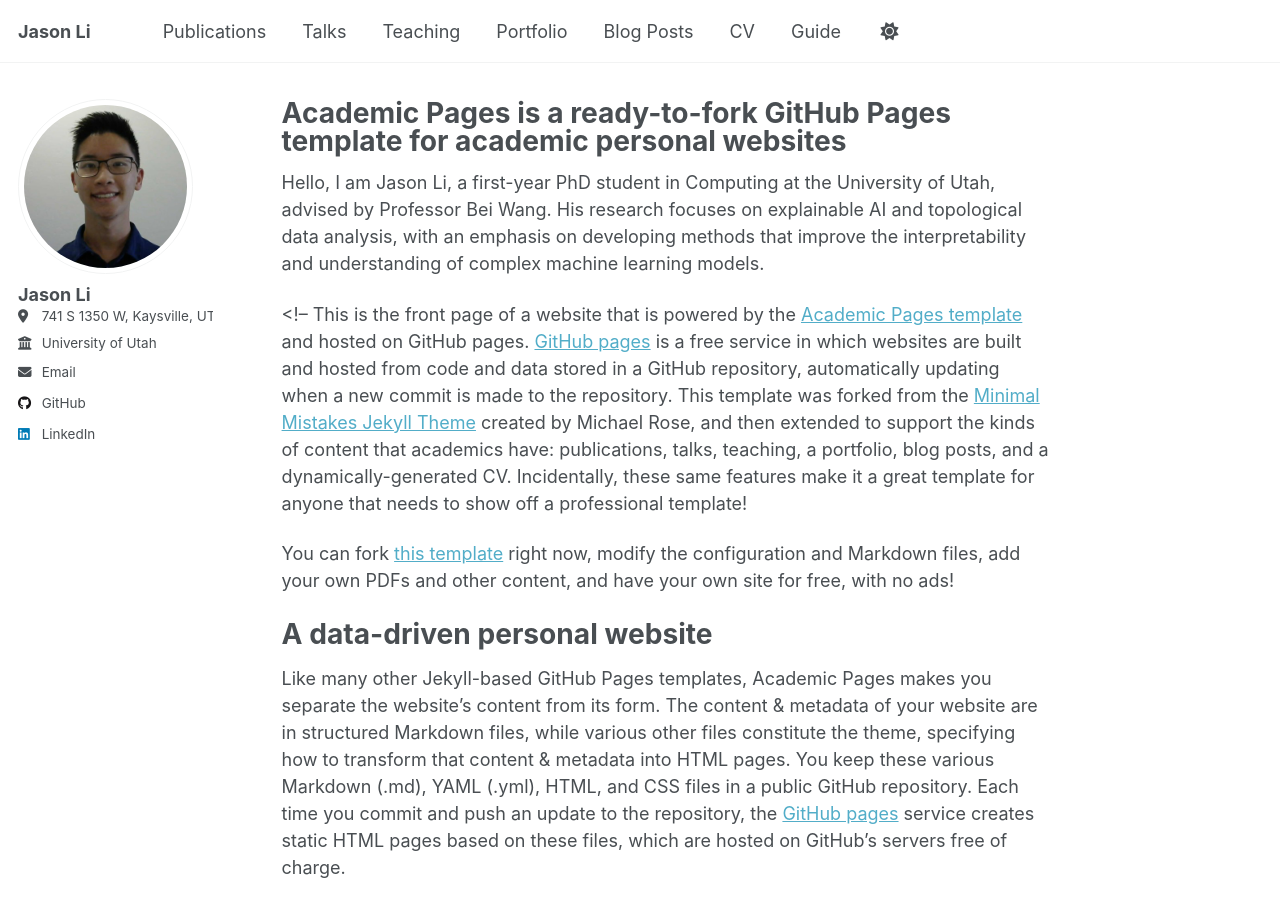
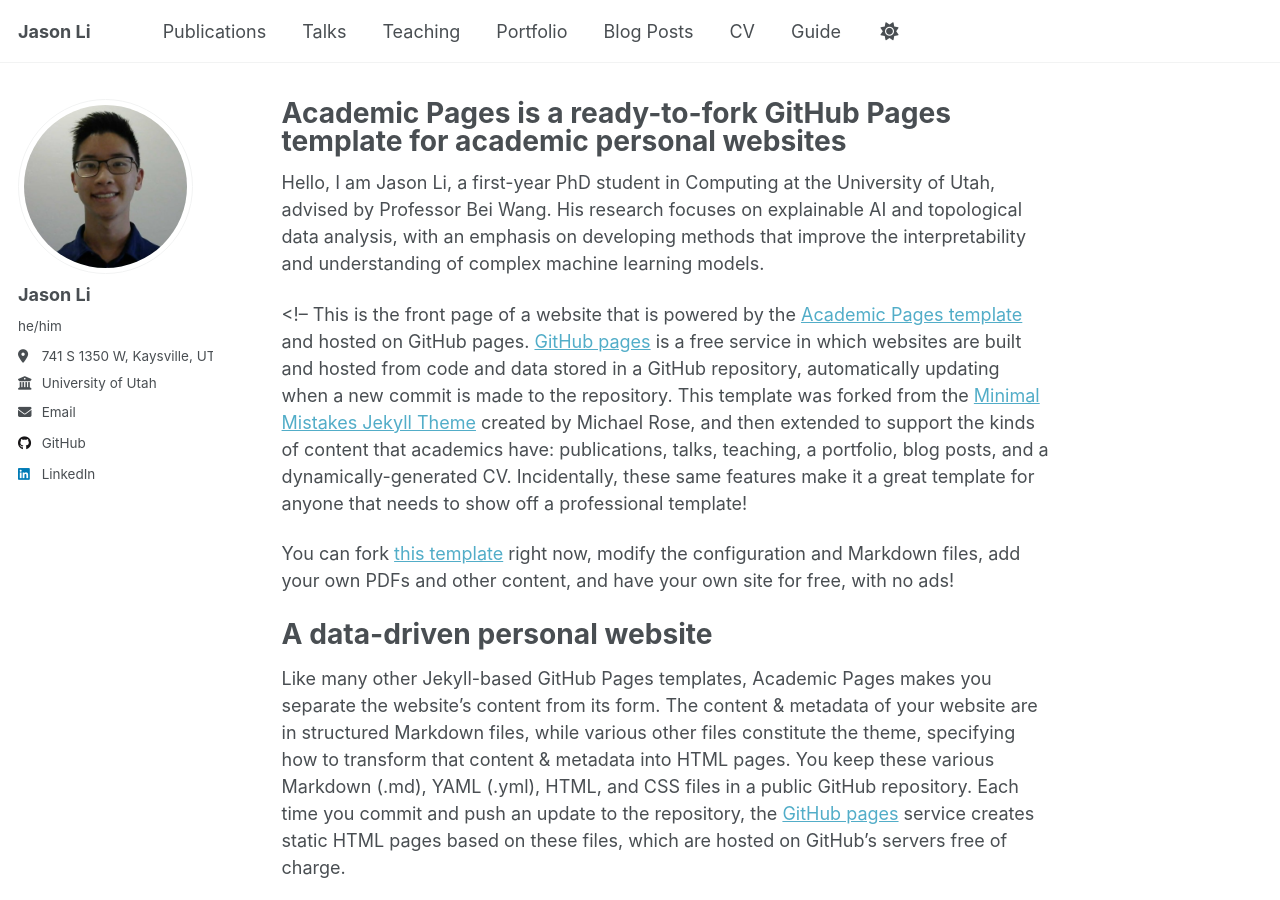
Before and after one commit to lnsidiou5/lnsidiou5.github.io, a Jekyll site: the page built from _pages/about.md, in a window 1280 px wide and 900 px high. Built offline with Jekyll 4.4.1, drawn with Linux system fonts in a browser that asks for light colours; a script that is not in the unit is left out.

Commit message:
Fix profile pic

```diff
--- a/_config.yml
+++ b/_config.yml
@@ -23,9 +23,9 @@ repository               : "lnsidiou5/lnsidiou5.github.io"
 #               Additional customization can be done by editing /_includes/author-profile.html
 author:
   # Biographic information
-  avatar           : "profile.jpg"
+  avatar           : "profile.png"
   name             : "Jason Li"
-  pronouns         : # example: "she/her"
+  pronouns         : he/him
   bio              : # "Jason Li is a first-year PhD student in Computing at the University of Utah, advised by Professor Bei Wang. His research focuses on explainable AI and topological data analysis, with an emphasis on developing methods that improve the interpretability and understanding of complex machine learning models"
   location         : "741 S 1350 W, Kaysville, UT"
   employer         : "University of Utah"
```
Also changed, not shown: images/profile.jpg (deleted), images/profile.png (added).
